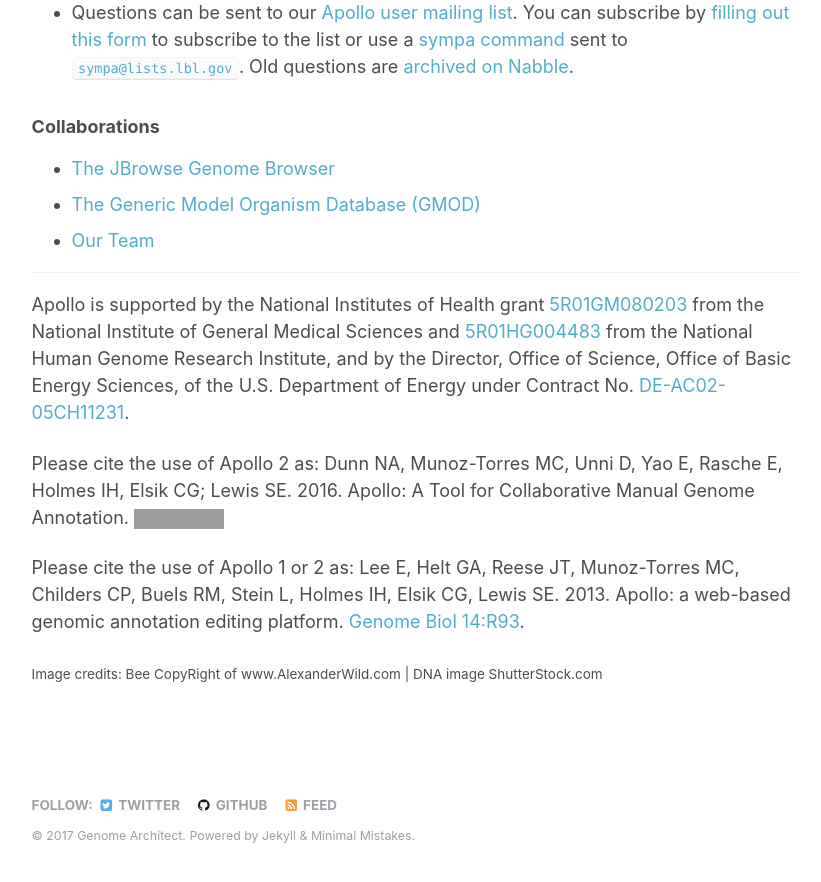
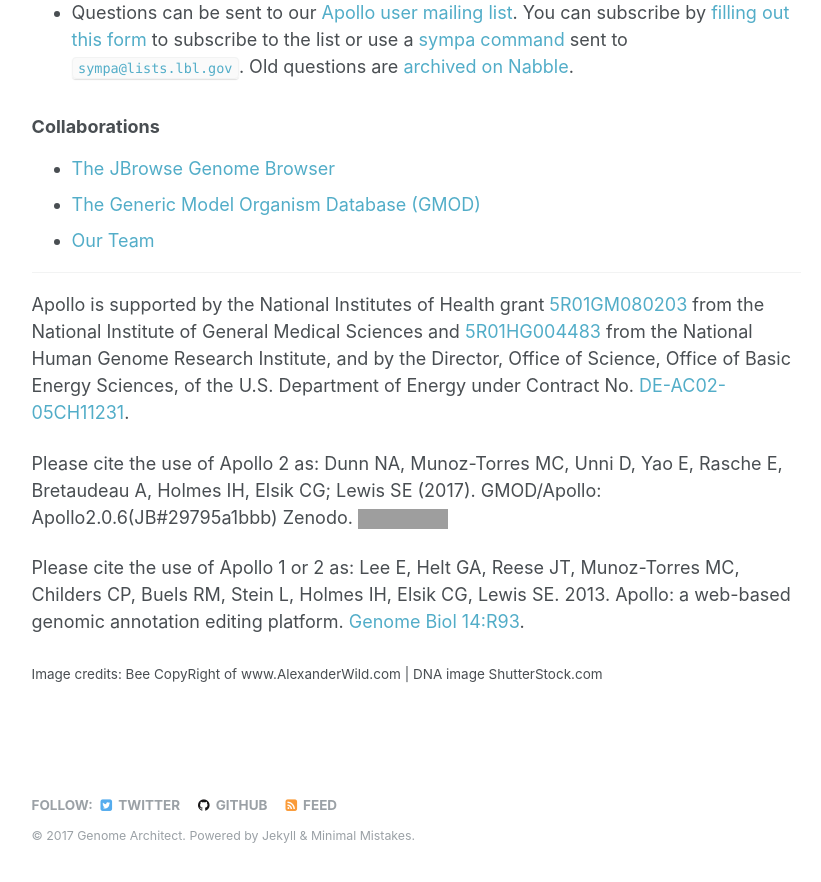
Before and after one commit to genomearchitect/genomearchitect.github.io, a Jekyll site: the page built from _pages/main.md, in a window 1280 px wide and 900 px high, scrolled down 1609 px. Shown: the top 882 px of the window, without its empty margins (250-1071 px from the left). Built offline with Jekyll 4.4.1, drawn with Linux system fonts in a browser that asks for light colours; grey boxes are pictures that could not be loaded.

Commit message:
updated citation link.

```diff
--- a/_pages/main.md
+++ b/_pages/main.md
@@ -61,7 +61,8 @@ Apollo is supported by the National Institutes of Health grant [5R01GM080203](ht
  from the National Human Genome Research Institute, and by the Director, Office of Science, Office of Basic Energy Sciences,
   of the U.S. Department of Energy under Contract No. [DE-AC02-05CH11231](http://www.ucop.edu/laboratory-management/contracts/lbnl/index.html).
 
-Please cite the use of Apollo 2 as: Dunn NA, Munoz-Torres MC, Unni D, Yao E, Rasche E, Holmes IH, Elsik CG; Lewis SE. 2016.  Apollo:  A Tool for Collaborative Manual Genome Annotation. [![https://doi.org/10.5281/zenodo.198778](https://zenodo.org/badge/DOI/10.5281/zenodo.198778.svg)](https://doi.org/10.5281/zenodo.198778)
+Please cite the use of Apollo 2 as:
+Dunn NA, Munoz-Torres MC, Unni D, Yao E, Rasche E, Bretaudeau A, Holmes IH, Elsik CG; Lewis SE (2017). GMOD/Apollo: Apollo2.0.6(JB#29795a1bbb) Zenodo. [![https://doi.org/10.5281/zenodo.268535](https://zenodo.org/badge/DOI/10.5281/zenodo.268535.svg)](https://doi.org/10.5281/zenodo.268535)
 
 Please cite the use of Apollo 1 or 2 as: Lee E, Helt GA, Reese JT, Munoz-Torres MC, Childers CP, Buels RM, Stein L, Holmes IH, Elsik CG, Lewis SE. 2013. Apollo: a web-based genomic annotation editing platform. [Genome Biol 14:R93](http://genomebiology.com/2013/14/8/R93/abstract).
 
```
